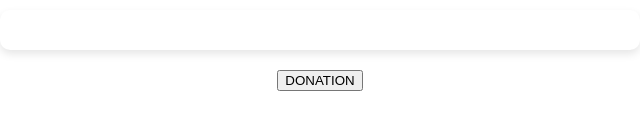
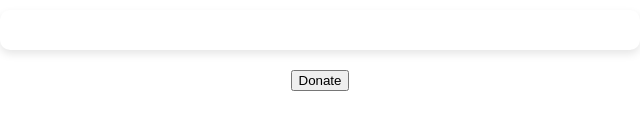
Before and after one commit to lyx6662/Web2-A2, a website: page a2/WebApp/fundraiser.html in a window 1280 px wide. Shown: the part 360-490 px from the top of the page, 320-960 px from the left. Drawn offline with Linux system fonts and the light colour scheme.

Commit message:
Annotations have been added

```diff
--- a/a2/WebApp/fundraiser.html
+++ b/a2/WebApp/fundraiser.html
@@ -49,7 +49,7 @@
 
 <body>
     <div id="data"></div>
-    <button onclick="pay()">DONATION</button>
+    <button onclick="pay()">Donate</button>
 </body>
 
 </html>
--- a/a2/WebApp/fundraiser.js
+++ b/a2/WebApp/fundraiser.js
@@ -1,7 +1,10 @@
 document.addEventListener('DOMContentLoaded', function () {
+    // Get the ID from local storage.
     const ID = localStorage.getItem('ID');
     if (ID) {
+        // Construct the URL using the ID.
         const url = 'http://localhost:3060/api/A2people/fundraiser/' + ID;
+        // Send a request to fetch fundraiser data.
         fetch(url)
            .then(response => response.json())
            .then(data => {
@@ -9,6 +12,7 @@ document.addEventListener('DOMContentLoaded', function () {
                 dataDiv.innerHTML = "";
                 console.log(data);
                 if (data) {
+                    // Create a table to display fundraiser data.
                     const table = document.createElement('table');
                     const thead = table.createTHead();
                     const row = thead.insertRow();
@@ -26,6 +30,7 @@ document.addEventListener('DOMContentLoaded', function () {
                         td.textContent = value;
                         dataRow.appendChild(td);
                     });
+                    // Append the table to the dataDiv.
                     dataDiv.appendChild(table);
                 } else {
                     dataDiv.textContent = "No fundraiser";
@@ -35,5 +40,6 @@ document.addEventListener('DOMContentLoaded', function () {
 });
 
 function pay() {
+    // Display an alert indicating that the feature is under development.
     alert('Features are under development');
 }
```
Also changed, not shown: a2/WebApp/index.js (+6 -6 lines), a2/WebApp/search.js (+19 -4 lines).
